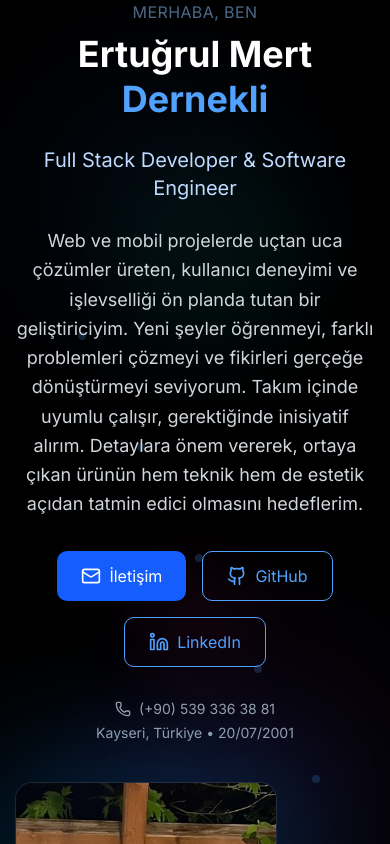
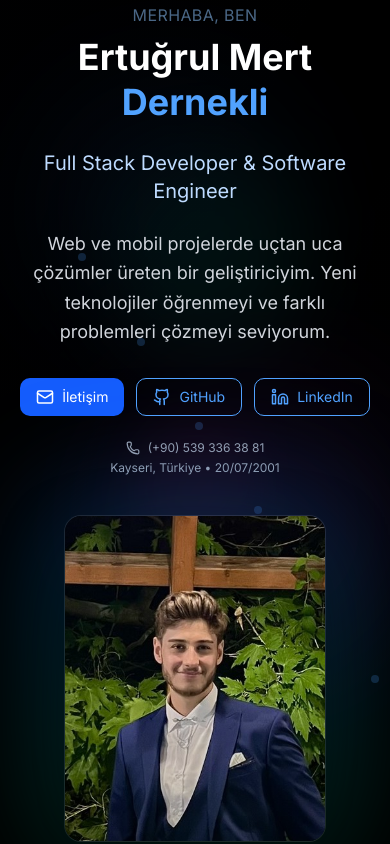
Before and after one commit to emerttd/cv-portfolio, a Next.js app: page / in a window 390 px wide. Shown: the top 844 px of the page. Built offline with nearby package versions, Linux system fonts and the light colour scheme.

Commit message:
V2 everything OK

```diff
--- a/src/components/hero.tsx
+++ b/src/components/hero.tsx
@@ -45,14 +45,14 @@ export function Hero() {
           <div className="grid lg:grid-cols-3 gap-10 lg:gap-14 items-start">
             {/* Profile Image */}
             <div
-              className="order-2 lg:order-1 lg:col-span-1 lg:pt-2"
+              className="order-2 lg:order-1 lg:col-span-1 lg:pt-2 flex justify-center lg:justify-start"
               style={{
                 transform: `translateY(${scrollY * -0.6}px) translateX(${scrollY * -0.4}px) rotate(${scrollY * -0.03}deg)`,
                 filter: `blur(${blurAmount}px)`,
                 opacity: opacityAmount,
               }}
             >
-              <div className="group relative w-[260px] aspect-[4/5] sm:w-[300px] lg:w-full lg:max-w-[360px] lg:aspect-[4/5] sm:mx-auto lg:mx-0">
+              <div className="group relative w-[260px] aspect-[4/5] sm:w-[300px] lg:w-full lg:max-w-[360px] lg:aspect-[4/5]">
                 <div
                   className="absolute -inset-4 rounded-2xl bg-gradient-to-b from-blue-500/60 to-emerald-500/50 blur-3xl group-hover:blur-[50px] animate-blink transition-all duration-500"
                   style={{
@@ -126,51 +126,56 @@ export function Hero() {
                   transform: `translateY(${scrollY * 0.15}px) translateX(${scrollY * 0.1}px)`,
                 }}
               >
-                Web ve mobil projelerde uçtan uca çözümler üreten, kullanıcı deneyimi ve işlevselliği ön planda tutan
-                bir geliştiriciyim. Yeni şeyler öğrenmeyi, farklı problemleri çözmeyi ve fikirleri gerçeğe dönüştürmeyi
-                seviyorum. Takım içinde uyumlu çalışır, gerektiğinde inisiyatif alırım. Detaylara önem vererek, ortaya
-                çıkan ürünün hem teknik hem de estetik açıdan tatmin edici olmasını hedeflerim.
+                <span className="block md:hidden">
+                  Web ve mobil projelerde uçtan uca çözümler üreten bir geliştiriciyim. Yeni teknolojiler öğrenmeyi ve
+                  farklı problemleri çözmeyi seviyorum.
+                </span>
+                <span className="hidden md:block">
+                  Web ve mobil projelerde uçtan uca çözümler üreten, kullanıcı deneyimi ve işlevselliği ön planda tutan
+                  bir geliştiriciyim. Yeni şeyler öğrenmeyi, farklı problemleri çözmeyi ve fikirleri gerçeğe
+                  dönüştürmeyi seviyorum. Takım içinde uyumlu çalışır, gerektiğinde inisiyatif alırım. Detaylara önem
+                  vererek, ortaya çıkan ürünün hem teknik hem de estetik açıdan tatmin edici olmasını hedeflerim.
+                </span>
               </p>
-
               <div
-                className="flex flex-wrap justify-center lg:justify-start gap-4 mb-8"
+                className="flex flex-wrap justify-center lg:justify-start gap-3 sm:gap-4 mb-6 sm:mb-8"
                 style={{
                   transform: `translateY(${scrollY * 0.5}px) translateX(${scrollY * 0.2}px) scale(${1 - scrollY * 0.0008})`,
                 }}
               >
                 <Link
                   href="mailto:emerttd@gmail.com"
-                  className="flex items-center gap-2 px-6 py-3 bg-blue-600 text-white rounded-lg hover:bg-blue-700 transition-colors"
+                  className="flex items-center gap-2 px-4 py-2 sm:px-6 sm:py-3 bg-blue-600 text-white rounded-lg hover:bg-blue-700 transition-colors text-sm sm:text-base"
                 >
-                  <Mail size={20} />
+                  <Mail size={18} className="sm:w-5 sm:h-5" />
                   İletişim
                 </Link>
                 <Link
                   href="https://github.com/emerttd"
                   target="_blank"
-                  className="flex items-center gap-2 px-6 py-3 border border-blue-400 text-blue-400 rounded-lg hover:bg-blue-400 hover:text-black transition-colors"
+                  className="flex items-center gap-2 px-4 py-2 sm:px-6 sm:py-3 border border-blue-400 text-blue-400 rounded-lg hover:bg-blue-400 hover:text-black transition-colors text-sm sm:text-base"
                 >
-                  <Github size={20} />
+                  <Github size={18} className="sm:w-5 sm:h-5" />
                   GitHub
                 </Link>
                 <Link
                   href="https://www.linkedin.com/in/ertu%C4%9Frul-dernekli-5b7b97268/"
                   target="_blank"
-                  className="flex items-center gap-2 px-6 py-3 border border-blue-400 text-blue-400 rounded-lg hover:bg-blue-400 hover:text-black transition-colors"
+                  className="flex items-center gap-2 px-4 py-2 sm:px-6 sm:py-3 border border-blue-400 text-blue-400 rounded-lg hover:bg-blue-400 hover:text-black transition-colors text-sm sm:text-base"
                 >
-                  <Linkedin size={20} />
+                  <Linkedin size={18} className="sm:w-5 sm:h-5" />
                   LinkedIn
                 </Link>
               </div>
 
               <div
-                className="text-sm text-gray-400 space-y-1"
+                className="text-xs sm:text-sm text-gray-400 space-y-1"
                 style={{
                   transform: `translateY(${scrollY * 0.4}px) translateX(${scrollY * 0.15}px)`,
                 }}
               >
                 <p className="flex items-center justify-center lg:justify-start gap-2">
-                  <Phone size={16} />
+                  <Phone size={14} className="sm:w-4 sm:h-4" />
                   (+90) 539 336 38 81
                 </p>
                 <p>Kayseri, Türkiye • 20/07/2001</p>
```
